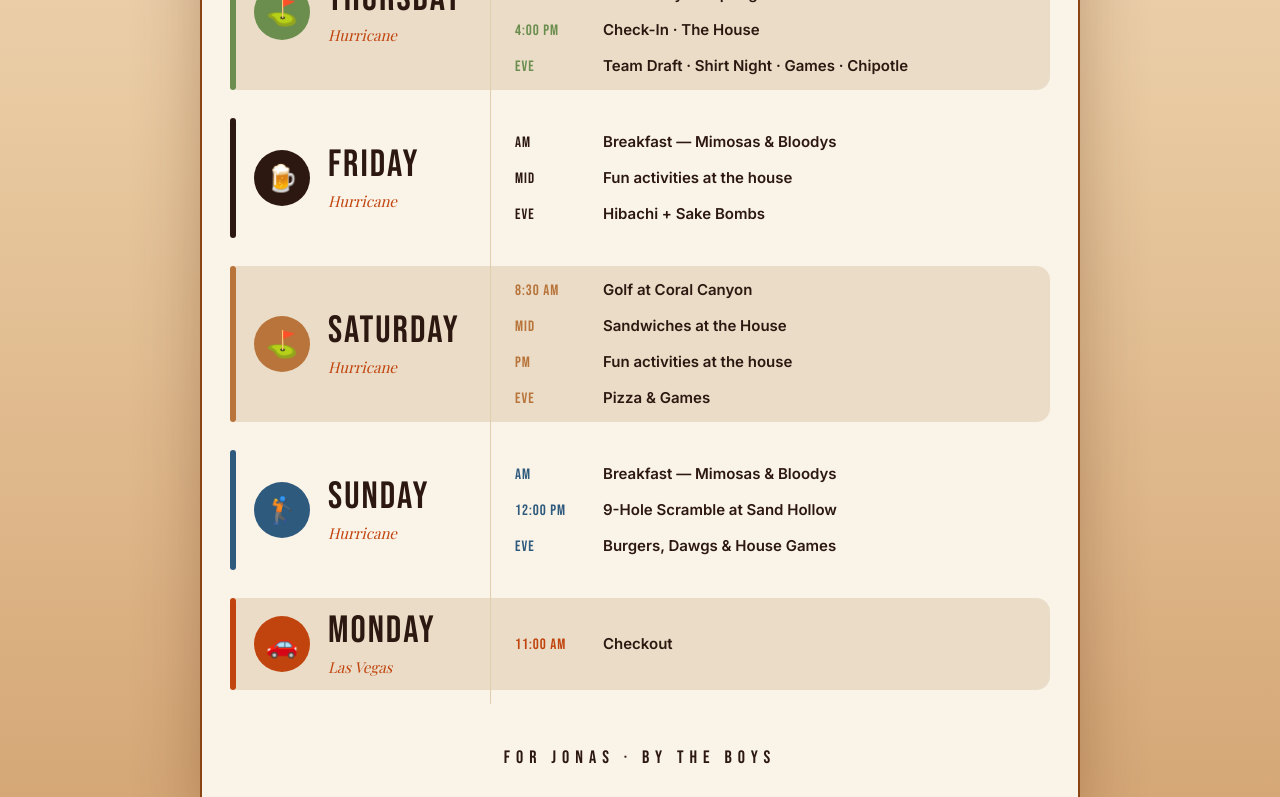
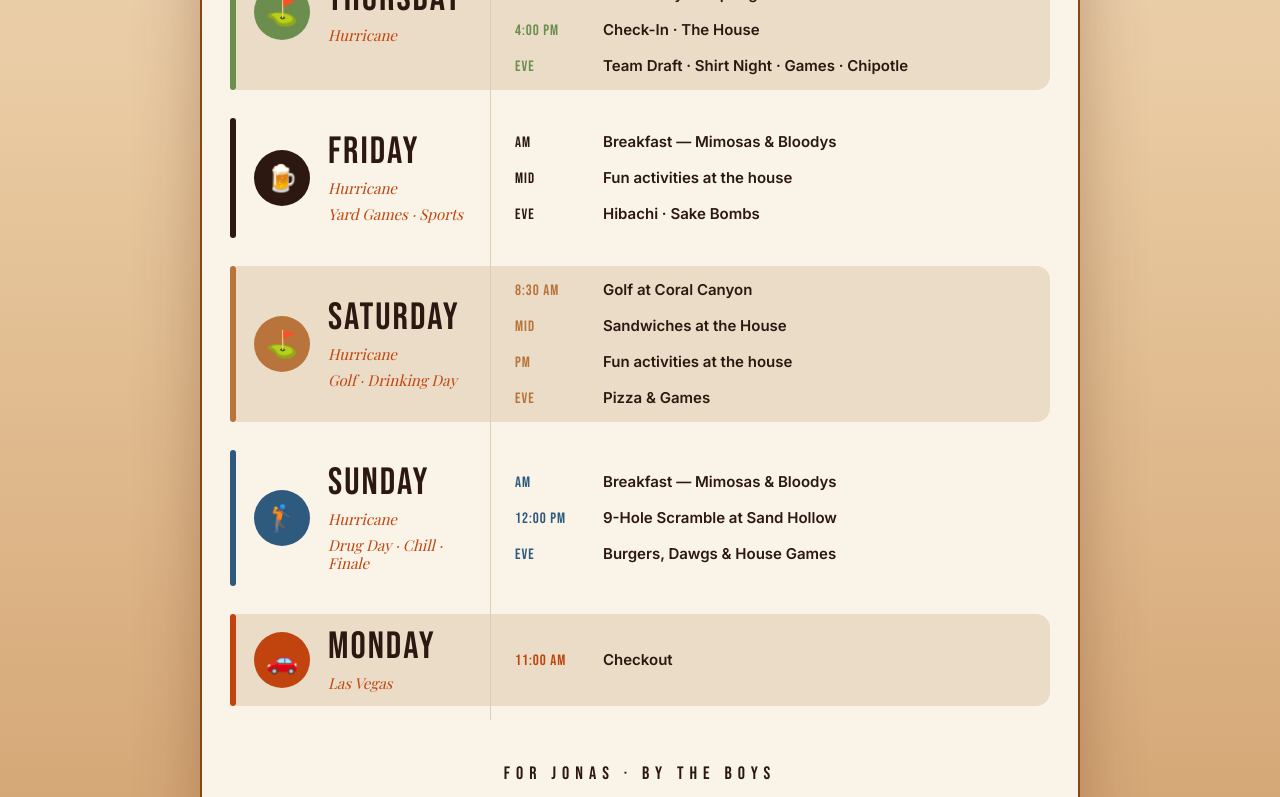
Before and after one commit to jonaspeekpainting/bach, a Next.js app: page /itinerary in a window 1280 px wide. Shown: the part 615-1412 px from the top of the page. Built offline with nearby package versions, Linux system fonts and the light colour scheme; no server answers; a web font is replaced by a local one.

Commit message:
sub titles

```diff
--- a/app/itinerary/page.tsx
+++ b/app/itinerary/page.tsx
@@ -85,6 +85,7 @@ export default function ItineraryPage() {
           <div className={styles.dayText}>
             <div className={styles.dayName}>Friday</div>
             <div className={styles.dayLocation}>Hurricane</div>
+            <div className={styles.dayLocation}>Yard Games · Sports</div>
           </div>
         </div>
         <div className={styles.dayRight}>
@@ -100,7 +101,7 @@ export default function ItineraryPage() {
               </li>
               <li className={styles.scheduleItem}>
                 <span className={styles.time}>EVE</span>
-                <span className={styles.itemTitle}>Hibachi + Sake Bombs</span>
+                <span className={styles.itemTitle}>Hibachi · Sake Bombs</span>
               </li>
             </ul>
           </div>
@@ -114,6 +115,7 @@ export default function ItineraryPage() {
           <div className={styles.dayText}>
             <div className={styles.dayName}>Saturday</div>
             <div className={styles.dayLocation}>Hurricane</div>
+            <div className={styles.dayLocation}>Golf · Drinking Day</div>
           </div>
         </div>
         <div className={styles.dayRight}>
@@ -147,6 +149,7 @@ export default function ItineraryPage() {
           <div className={styles.dayText}>
             <div className={styles.dayName}>Sunday</div>
             <div className={styles.dayLocation}>Hurricane</div>
+            <div className={styles.dayLocation}>Drug Day · Chill · Finale</div>
           </div>
         </div>
         <div className={styles.dayRight}>
```
